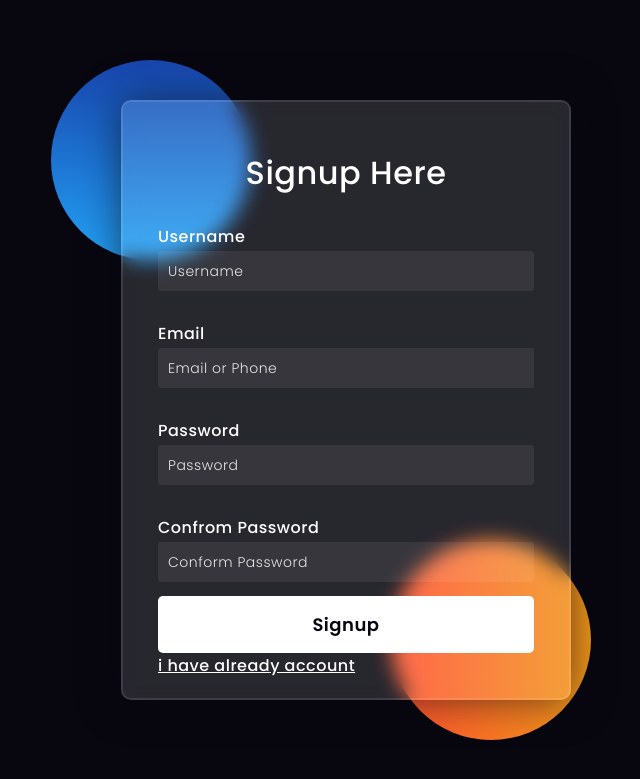
After one commit to praveenks021/django_ogani_website, a Django app: page /signup/ in a window 1280 px wide. The commit adds this page. Shown: the top 779 px of the page, without its empty margins (294-934 px from the left). Run offline with Django 4.2, Linux system fonts and the light colour scheme.

Commit message:
done login & signup add cart view cart

```diff
--- a/fresh/admin.py
+++ b/fresh/admin.py
@@ -5,3 +5,4 @@ from .models import *
 admin.site.register(Category)
 admin.site.register(Product)
 admin.site.register(Saleoff)
+admin.site.register(Cart)
--- a/fresh/urls.py
+++ b/fresh/urls.py
@@ -11,5 +11,10 @@ urlpatterns = [
     path('descriptions/<int:id>/', views.descriptions, name="description"),
     path("blog", views.blog, name="blog"),
     path("contact", views.contact, name="contact"),
+    path("cart_objects/<str:pname>", views.cart_objects, name="cart_objects"),
+    path('login/', views.LoginPage, name='login'),
+    path('logout/', views.LogoutPage, name='logout'),
+    path('signup/', views.SignupPage, name='signup'),
+    path('cart_items', views.viewcart, name='cart_items'),
 ]
 urlpatterns += staticfiles_urlpatterns()
--- a/fresh/views.py
+++ b/fresh/views.py
@@ -1,5 +1,8 @@
-from django.shortcuts import render
+from django.shortcuts import render, HttpResponse, redirect
 from .models import *
+from django.contrib.auth.models import User
+from django.contrib.auth import authenticate, login, logout
+from django.contrib.auth.decorators import login_required
 
 
 def index(request):
@@ -28,3 +31,55 @@ def blog(request):
 
 def contact(request):
     return render(request, "contact.html")
+
+
+def SignupPage(request):
+    if request.method == 'POST':
+        uname = request.POST.get('username')
+        email = request.POST.get('email')
+        pass1 = request.POST.get('password1')
+        pass2 = request.POST.get('password2')
+
+        if pass1 != pass2:
+            return HttpResponse("Your password and confrom password are not Same!!")
+        else:
+
+            my_user = User.objects.create_user(uname, email, pass1)
+            my_user.save()
+            return redirect('/login')
+
+    return render(request, 'signup.html')
+
+
+def LoginPage(request):
+    if request.method == 'POST':
+        username = request.POST.get('username')
+        pass1 = request.POST.get('pass')
+        user = authenticate(request, username=username, password=pass1)
+        if user is not None:
+            login(request, user)
+            return redirect('/')
+        else:
+            return HttpResponse("Username or Password is incorrect!!!")
+
+    return render(request, 'login.html')
+
+
+def LogoutPage(request):
+    logout(request)
+    return redirect('/login')
+
+
+def cart_objects(request, pname):
+    cart_items = Product.objects.all()
+    #return render(request, "shoping-cart.html", {"cart_items": cart_items})
+    username = request.user
+    cart = Cart.objects.create(user=username, products=cart_items, quantity=1)
+    cart.save()
+    return redirect("/")
+
+
+def viewcart(request):
+    cart_items = Cart.objects.filter(user=request.user)
+    context = {'cart_items': cart_items}
+    return render(request, "shoping-cart.html", context)
--- a/templates/shop.html
+++ b/templates/shop.html
@@ -524,7 +524,7 @@
                                     </ul>
                                 </div>
                                 <div class="product__item__text">
-                                    <h6>{{item.pname}}<br></h6>
+                                    <h6><a href="{% url 'fresh:description' item.id %}">{{item.pname}}</a><br></h6>
                                     <h5>${{item.price}}</h5>
                                 </div>
                             </div>
--- /dev/null
+++ b/templates/signup.html
@@ -0,0 +1,163 @@
+<!DOCTYPE html>
+<html lang="en">
+<head>
+  <!-- Design by foolishdeveloper.com -->
+    <title>Signup Page</title>
+
+    <link rel="preconnect" href="https://fonts.gstatic.com">
+    <link rel="stylesheet" href="https://cdnjs.cloudflare.com/ajax/libs/font-awesome/5.15.4/css/all.min.css">
+    <link href="https://fonts.googleapis.com/css2?family=Poppins:wght@300;500;600&display=swap" rel="stylesheet">
+    <!--Stylesheet-->
+    <style media="screen">
+      *,
+*:before,
+*:after{
+    padding: 0;
+    margin: 0;
+    box-sizing: border-box;
+}
+body{
+    background-color: #080710;
+}
+.background{
+    width: 430px;
+    height: 520px;
+    position: absolute;
+    transform: translate(-50%,-50%);
+    left: 50%;
+    top: 50%;
+}
+.background .shape{
+    height: 200px;
+    width: 200px;
+    position: absolute;
+    border-radius: 50%;
+}
+.shape:first-child{
+    background: linear-gradient(
+        #1845ad,
+        #23a2f6
+    );
+    left: -80px;
+    top: -80px;
+}
+.shape:last-child{
+    background: linear-gradient(
+        to right,
+        #ff512f,
+        #f09819
+    );
+    right: -30px;
+    bottom: -80px;
+}
+form{
+    height: 600px;
+    width: 450px;
+    background-color: rgba(255,255,255,0.13);
+    position: absolute;
+    transform: translate(-50%,-50%);
+    top: 50%;
+    left: 50%;
+    border-radius: 10px;
+    backdrop-filter: blur(10px);
+    border: 2px solid rgba(255,255,255,0.1);
+    box-shadow: 0 0 40px rgba(8,7,16,0.6);
+    padding: 50px 35px;
+}
+form *{
+    font-family: 'Poppins',sans-serif;
+    color: #ffffff;
+    letter-spacing: 0.5px;
+    outline: none;
+    border: none;
+}
+form h3{
+    font-size: 32px;
+    font-weight: 500;
+    line-height: 42px;
+    text-align: center;
+}
+
+label{
+    display: block;
+    margin-top: 30px;
+    font-size: 16px;
+    font-weight: 500;
+}
+input{
+    display: block;
+    height: 40px;
+    width: 100%;
+    background-color: rgba(255,255,255,0.07);
+    border-radius: 3px;
+    padding: 0 10px;
+    margin-top: 2px;
+    font-size: 14px;
+    font-weight: 300;
+}
+::placeholder{
+    color: #e5e5e5;
+}
+button{
+    margin-top: 14px;
+    width: 100%;
+    background-color: #ffffff;
+    color: #080710;
+    padding: 15px 0;
+    font-size: 18px;
+    font-weight: 600;
+    border-radius: 5px;
+    cursor: pointer;
+}
+.social{
+  margin-top: 30px;
+  display: flex;
+}
+.social div{
+  background: red;
+  width: 150px;
+  border-radius: 3px;
+  padding: 5px 10px 10px 5px;
+  background-color: rgba(255,255,255,0.27);
+  color: #eaf0fb;
+  text-align: center;
+}
+.social div:hover{
+  background-color: rgba(255,255,255,0.47);
+}
+.social .fb{
+  margin-left: 25px;
+}
+.social i{
+  margin-right: 4px;
+}
+
+    </style>
+</head>
+<body>
+    <div class="background">
+        <div class="shape"></div>
+        <div class="shape"></div>
+    </div>
+    <form action="" method="post">
+        {% csrf_token %}
+        <h3>Signup Here</h3>
+
+        <label for="username">Username</label>
+        <input type="text" placeholder="Username" name="username" id="username">
+
+        <label for="email">Email</label>
+        <input type="email" placeholder="Email or Phone" name="email" id="email">
+
+        <label for="password1">Password</label>
+        <input type="password" placeholder="Password" id="password1" name="password1">
+
+
+        <label for="password2">Confrom Password</label>
+        <input type="password" placeholder="Conform Password" id="password2" name="password2">
+        <button type="submit">Signup</button>
+
+        <a href="{% url 'fresh:login' %}" >i have already account</a>
+    </form>
+</body>
+</html>
```
Also changed, not shown: fresh/forms.py (+8 -1 lines), fresh/models.py (+14 -0 lines), templates/index.html (+26 -37 lines), templates/login.html (added, +160 -0 lines), templates/shop-details.html (+15 -20 lines), templates/shop-grid.html (+6 -6 lines), templates/shoping-cart.html (+38 -90 lines), db.sqlite3, templates/readme.txt (deleted).
